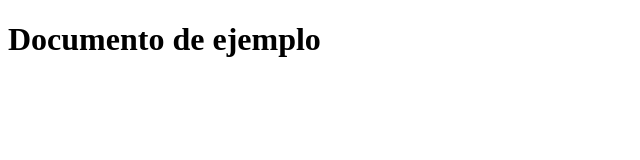
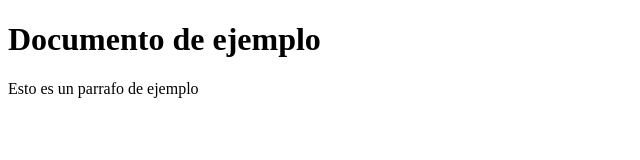
Before and after one commit to nadiabl/ejercicios_html, a plain HTML site: page index.html in a window 1280 px wide. Shown: the whole page, without its empty margins (0-640 px from the left). Drawn offline with Linux system fonts and the light colour scheme.

Commit message:
Agrego parrafo

```diff
--- a/index.html
+++ b/index.html
@@ -10,5 +10,8 @@
     <h1>
         Documento de ejemplo
     </h1>
+    <p>
+        Esto es un parrafo de ejemplo
+    </p>
 </body>
 </html>
```
